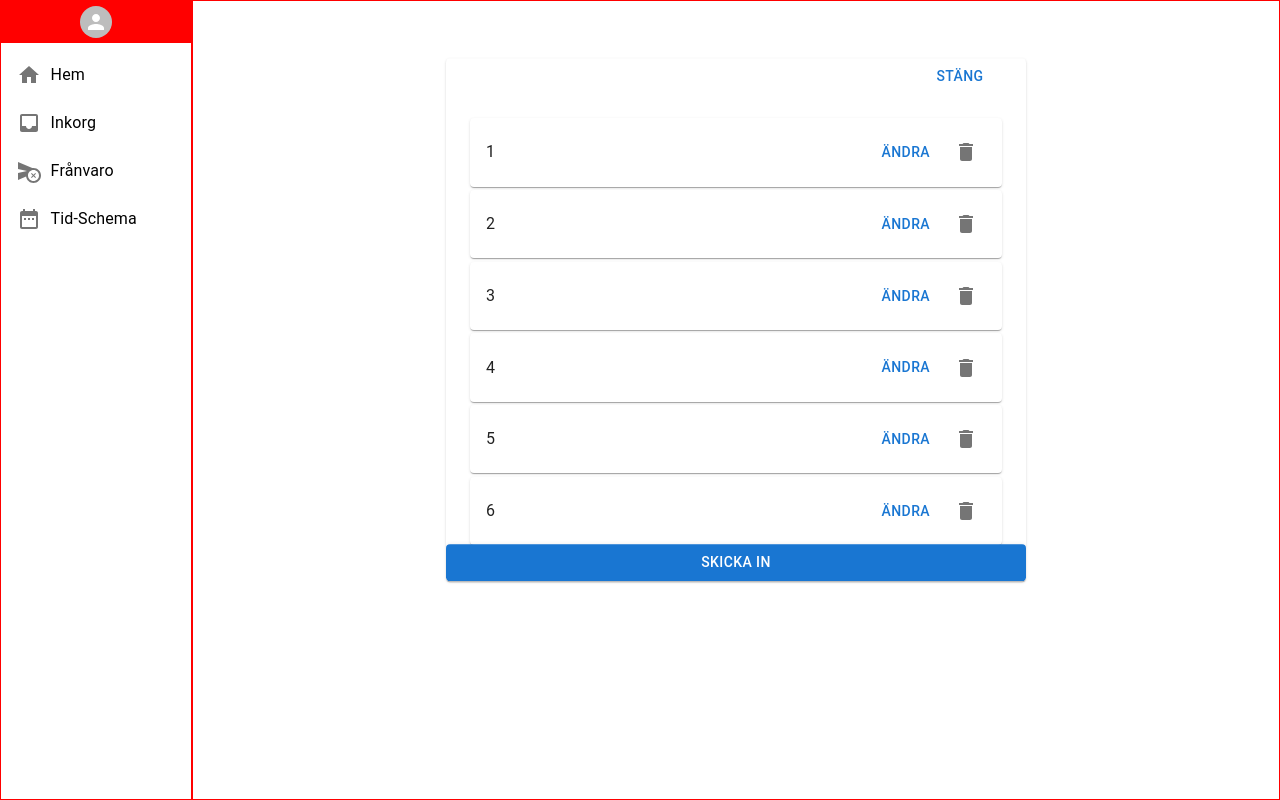
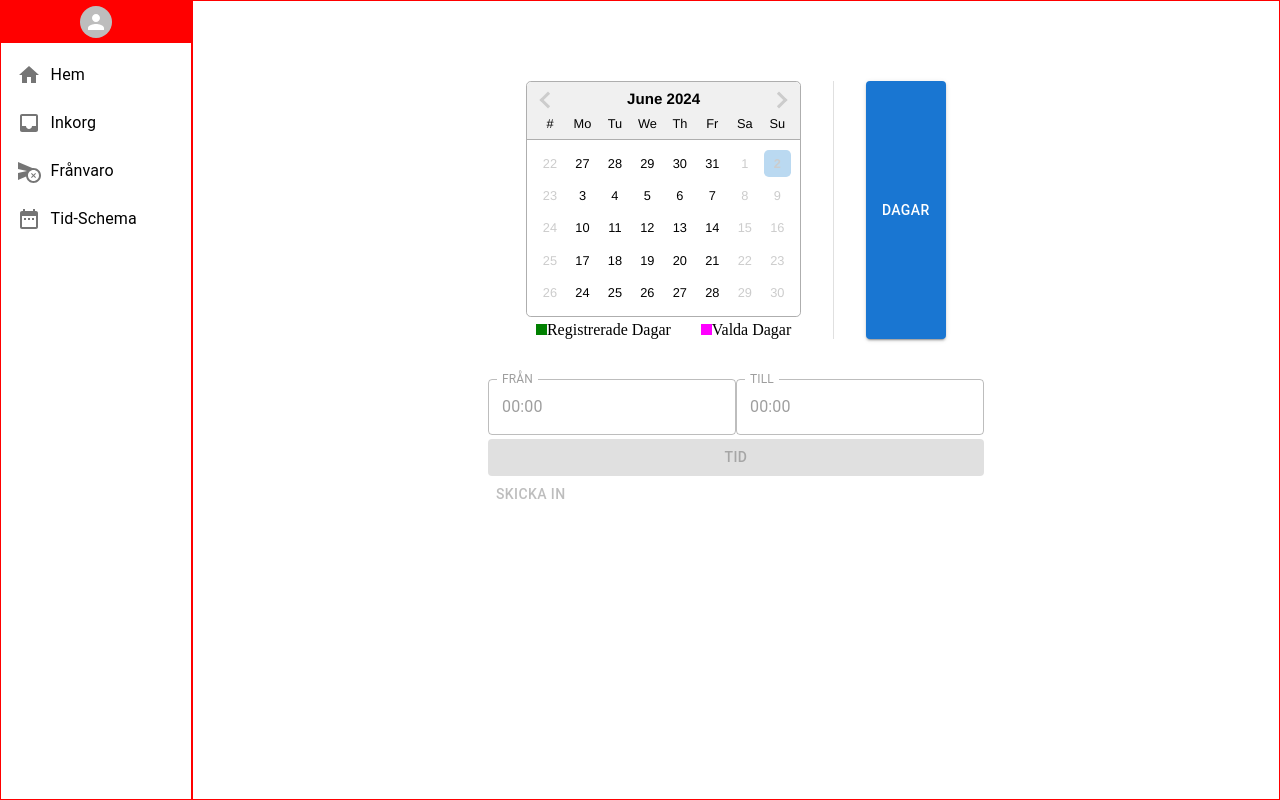
Before and after one commit to A-ForssmanP/InteractWithSchool, a React (Vite) app in the folder frontend/: page /tidsschema/1/registrera_omsorg in a window 1280 px wide. Built offline with nearby package versions, Linux system fonts and the light colour scheme; the HTML template or start-up script is replaced by a standard one.

Commit message:
working on popupList
show and hide popup

```diff
--- a/frontend/src/components/dayTimePicker/DayTimePicker.jsx
+++ b/frontend/src/components/dayTimePicker/DayTimePicker.jsx
@@ -18,6 +18,7 @@ function DayTimePicker() {
   const [pushToBeExamined, setPushToBeExamined] = useState(false);
   const [showSuccessFeedback, setShowSuccessFeedback] = useState(false);
   const [reset, setReset] = useState(false);
+  const [showPopup, setShowPopup] = useState(false);
 
   useEffect(() => {
     if (pushToBeExamined) {
@@ -130,9 +131,19 @@ function DayTimePicker() {
             </Box>
           </Box>
         </Stack>
-        <Button>Skicka in</Button>
+        <Button
+          disabled={showPopup || toBeExamined.length < 1}
+          onClick={() => setShowPopup(true)}
+        >
+          Skicka in
+        </Button>
       </Box>
-      <PopupList items={[1, 2, 3, 4, 5, 6, 7, 8]} />
+      {showPopup && (
+        <PopupList
+          items={toBeExamined}
+          closePopup={() => setShowPopup(false)}
+        />
+      )}
     </Box>
   );
 }
--- a/frontend/src/components/popupList/PopupList.jsx
+++ b/frontend/src/components/popupList/PopupList.jsx
@@ -1,7 +1,7 @@
 import PopupListItem from "../popupListItem/PopupListItem";
-import { Box, Card, List, Button } from "@mui/material";
+import { Box, Card, List, Button, Typography } from "@mui/material";
 
-function PopupList({ items }) {
+function PopupList({ items, closePopup }) {
   const styles = {
     position: "absolute",
     top: "50%",
@@ -10,8 +10,13 @@ function PopupList({ items }) {
   return (
     <Box style={styles} width={580} maxWidth={"100%"} zIndex={100}>
       <Card>
-        <Box display={"flex"} justifyContent={"end"} marginRight={"34px"}>
-          <Button>Stäng</Button>
+        <Box
+          display={"flex"}
+          justifyContent={"space-between"}
+          margin={"20px 34px 0 34px"}
+        >
+          <Typography>Granska valda datum:</Typography>
+          <Button onClick={closePopup}>Stäng</Button>
         </Box>
 
         <List sx={{ padding: { sm: 3 }, maxHeight: 450, overflow: "scroll" }}>
--- a/frontend/src/components/popupListItem/PopupListItem.jsx
+++ b/frontend/src/components/popupListItem/PopupListItem.jsx
@@ -7,8 +7,12 @@ import {
   Button,
 } from "@mui/material";
 import DeleteIcon from "@mui/icons-material/Delete";
+import dayjs from "dayjs";
 
 function PopupListItem({ item }) {
+  console.log(item);
+  const day = dayjs(item);
+  console.log(day);
   return (
     <Card sx={{ mb: 0.4 }}>
       <ListItem
@@ -18,7 +22,7 @@ function PopupListItem({ item }) {
       //   </IconButton>
       // }
       >
-        <ListItemText primary={item} />
+        <ListItemText primary={""} />
         <IconButton>
           <Button>Ändra</Button>
         </IconButton>
```
